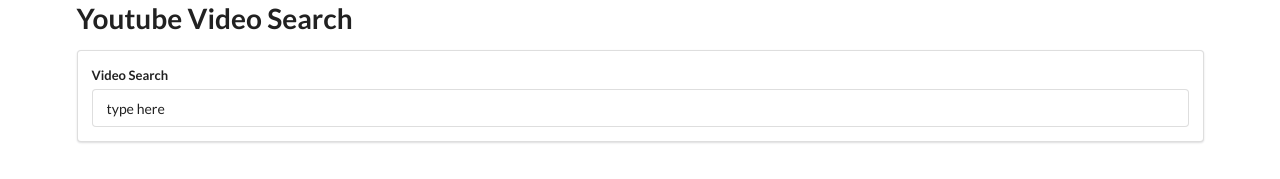
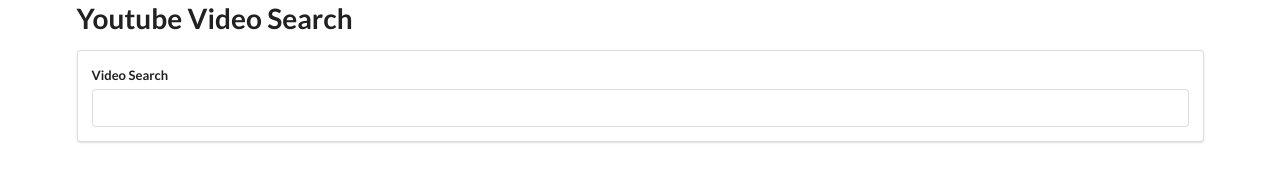
Before and after one commit to MatthewCebenka/videos, a React (Create React App) app in the folder videos/: page / in a window 1280 px wide. Shown: the top 179 px of the page. Built offline with nearby package versions, Linux system fonts and the light colour scheme.

Commit message:
added submit handler and on change handler to the searchbar component

```diff
--- a/videos/src/components/SearchBar.js
+++ b/videos/src/components/SearchBar.js
@@ -1,13 +1,24 @@
 import React from "react";
 
 class SearchBar extends React.Component {
+  state = { term: "" };
+  onSubmitHandler = (e) => {
+    e.preventDefault();
+
+    console.log(this.state.term);
+  };
+
   render() {
     return (
-      <div className="search-bar ui segment">
+      <div className="search-bar ui segment" onSubmit={this.onSubmitHandler}>
         <form className="ui form">
-          <div className='field'>
+          <div className="field">
             <label>Video Search</label>
-            <input value='type here' type='text'/>
+            <input
+              value={this.state.term}
+              type="text"
+              onChange={(e) => this.setState({ term: e.target.value })}
+            />
           </div>
         </form>
       </div>
```
